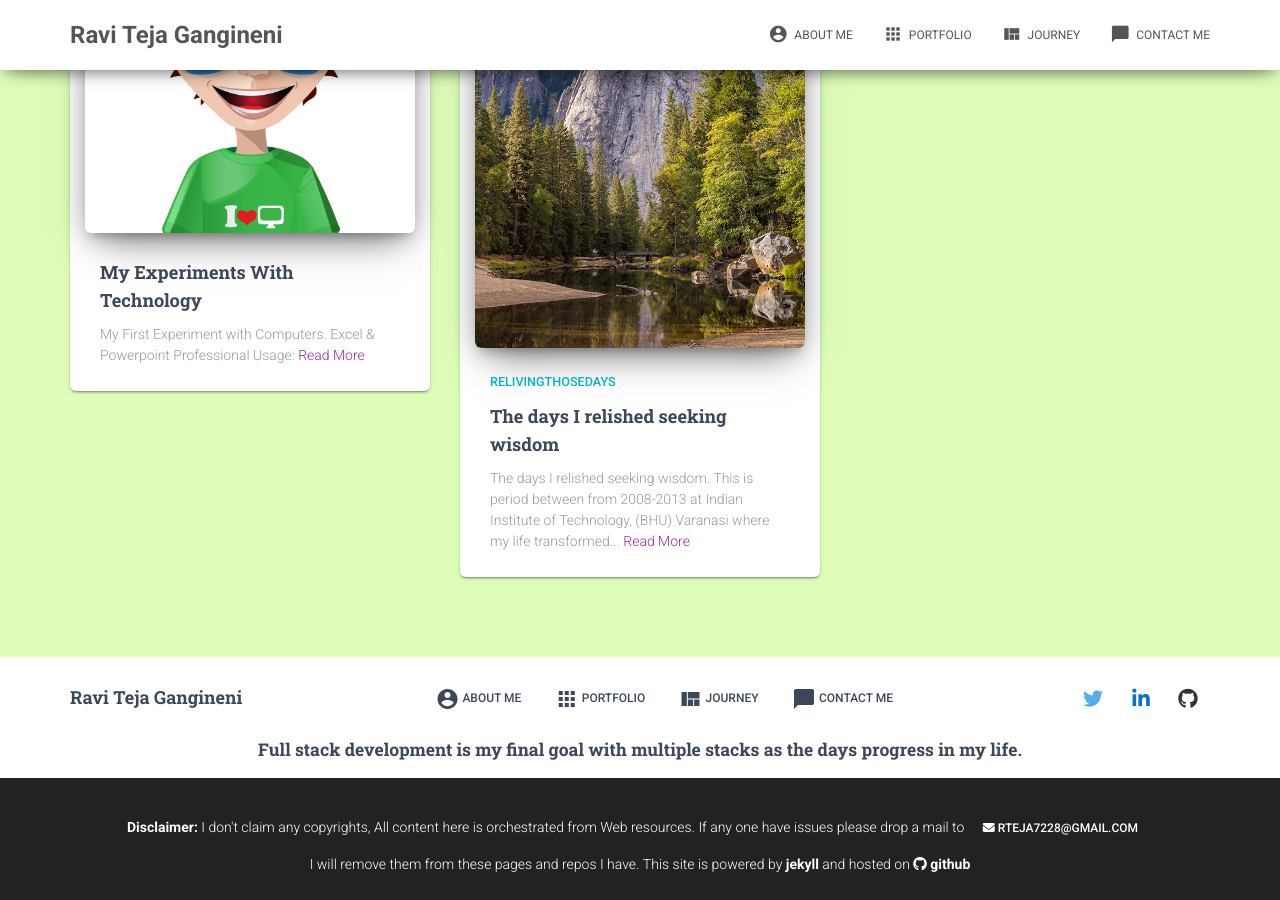
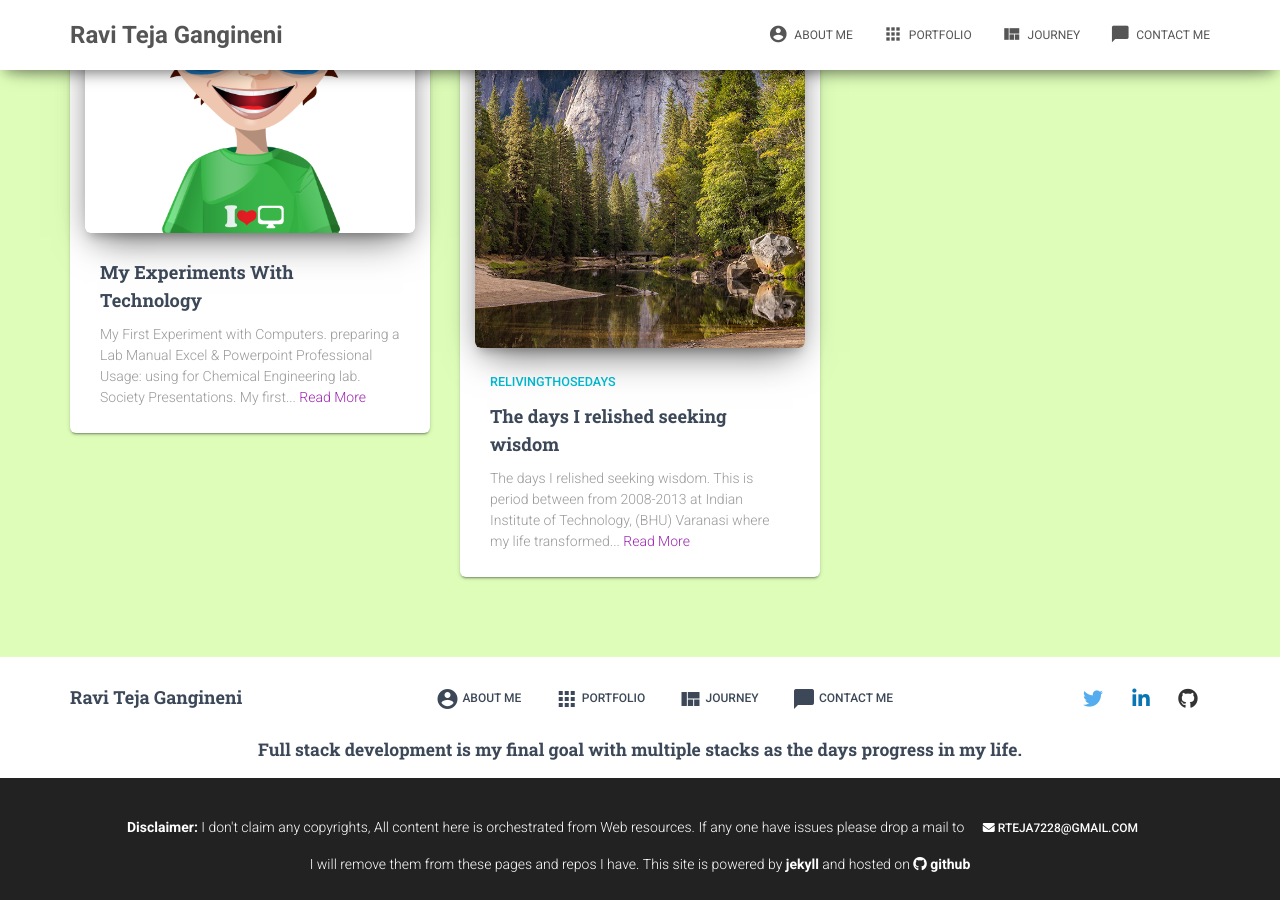
Before and after one commit to rteja91/rteja91.github.io, a Jekyll site: the page built from index.html, in a window 1280 px wide and 900 px high, scrolled down 3803 px. Built offline with Jekyll 4.4.1, drawn with Linux system fonts in a browser that asks for light colours; nearby versions of some CDN libraries.

Commit message:
Published with https://stackedit.io/

```diff
--- a/_posts/2017-2-10-my-experiments-with-technology.html
+++ b/_posts/2017-2-10-my-experiments-with-technology.html
@@ -1,3 +1,34 @@
 <h1 id="my-first-experiment-with-computers">My First Experiment with Computers. </h1>
 
-<h3 id="excel-powerpoint-professional-usage">Excel &amp; Powerpoint Professional Usage:</h3>
+<h2 id="preparing-a-lab-manual">preparing a Lab Manual </h2>
+
+<h2 id="excel-powerpoint-professional-usage">Excel &amp; Powerpoint Professional Usage:</h2>
+
+<p>using for Chemical Engineering lab.  <br>
+Society Presentations. </p>
+
+<h2 id="my-first-website-experience">My first Website Experience</h2>
+
+<h2 id="my-first-linux-experience">My First linux experience</h2>
+
+<h2 id="my-first-cisco-switch-experience">My First Cisco Switch Experience.</h2>
+
+<h2 id="my-first-webserver-installation">My First webserver installation</h2>
+
+<h2 id="my-first-website-with-wordpress"> My first Website with Wordpress</h2>
+
+<h2 id="how-i-learnt-joomla-website"> How i learnt joomla website </h2>
+
+<h2 id="my-first-remuneration-as-a-web-developer"> My first Remuneration as a Web developer </h2>
+
+<p>1000 rs</p>
+
+<h2 id="my-first-business-plan">My first business plan </h2>
+
+<p>corpulse</p>
+
+<h2 id="my-first-blog">My first blog </h2>
+
+<p>medical blog</p>
+
+<h2 id="my-first-campus-interview-experience">My first Campus interview Experience</h2>
```
